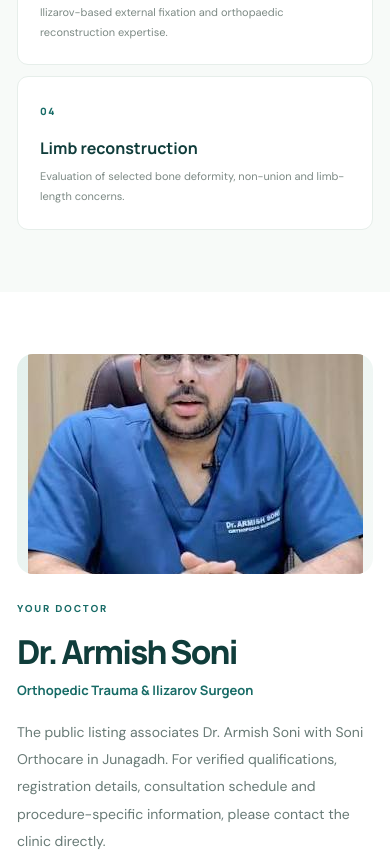
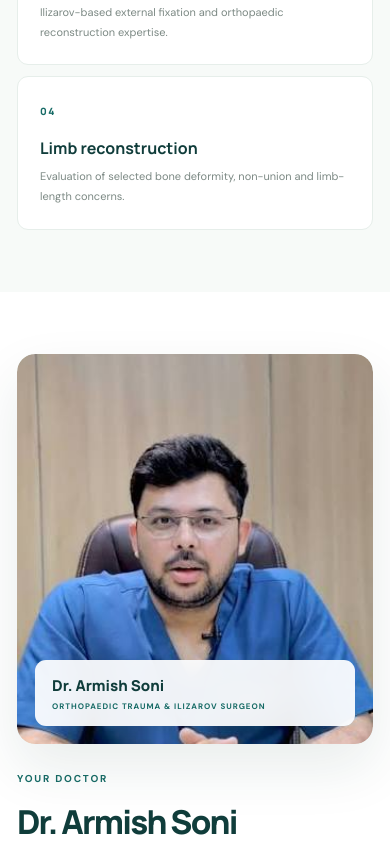
Before and after one commit to kartikgadhiya24-dev/hospital-demo-web, a React (Vite) app: page /soni-orthocare in a window 390 px wide. Shown: the part 5700-6551 px from the top of the page. Built offline with nearby package versions, Linux system fonts and the light colour scheme.

Commit message:
Style verified doctor portrait for responsive Soni profile

```diff
--- a/src/pages/HospitalSites.css
+++ b/src/pages/HospitalSites.css
@@ -740,3 +740,12 @@ html{scroll-behavior:smooth}
     width:100%!important;height:100%!important;aspect-ratio:auto!important;
   }
 }
+
+
+/* Verified doctor portrait treatment */
+.soni-doctor-art{height:430px;min-height:0;padding:0;background:#e8f1ed;display:block;border-radius:18px;box-shadow:0 24px 55px #123b3018}
+.soni-doctor-photo{display:block;width:100%;height:100%;object-fit:cover;object-position:center 34%;border-radius:18px}
+.soni-doctor-photo-label{position:absolute;left:18px;right:18px;bottom:18px;display:flex;flex-direction:column;gap:5px;padding:15px 17px;border-radius:11px;background:#ffffffed;backdrop-filter:blur(12px);box-shadow:0 10px 30px #123b3020}
+.soni-doctor-photo-label b{font:800 15px Manrope,sans-serif;color:var(--s-dark)}
+.soni-doctor-photo-label span{font:800 8px 'DM Sans',sans-serif;letter-spacing:.12em;color:var(--s-accent)}
+@media(max-width:650px){.soni-doctor-art{height:390px}.soni-doctor-photo{object-position:center 30%}}
```
